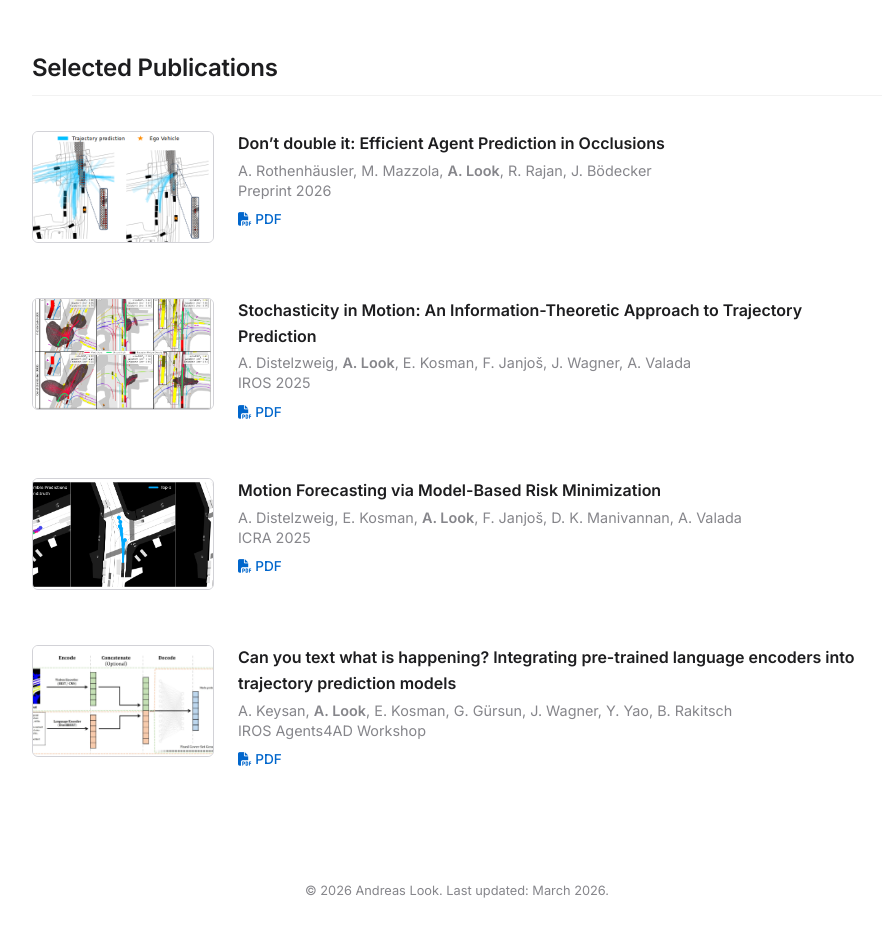
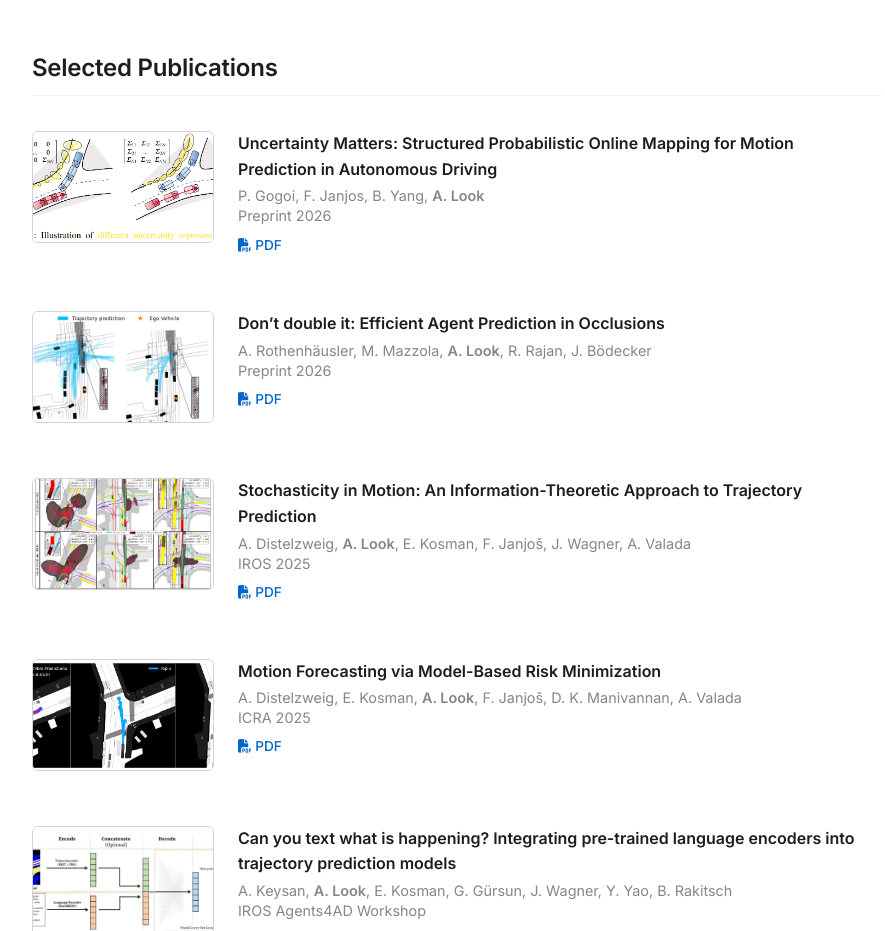
Before and after one commit to look-andreas/look-andreas.github.io, a plain HTML site: page index.html in a window 1280 px wide. Shown: the part 1120-2051 px from the top of the page, without its empty margins (183-1068 px from the left). Drawn offline with Linux system fonts and the light colour scheme.

Commit message:
add uncertainty matter paper

```diff
--- a/index.html
+++ b/index.html
@@ -262,6 +262,19 @@
         <h2>Selected Publications</h2>
 
         <div class="pub-row">
+            <img src="images/uncertainty_matter.png" alt="Paper preview" onerror="this.src='https://via.placeholder.com/180x110?text=UnvertaintyPrediction'" class="pub-preview">
+            <div class="pub-content">
+                <span class="item-title">Uncertainty Matters: Structured Probabilistic Online Mapping for Motion Prediction in Autonomous Driving</span>
+                <span class="item-meta">P. Gogoi, F. Janjos, B. Yang, <strong>A. Look</strong></span>
+                <span class="item-meta">Preprint 2026</span>
+                <div class="item-links">
+                    <a href="https://arxiv.org/abs/2603.20076"><i class="fas fa-file-pdf"></i> PDF</a>
+                </div>
+            </div>
+        </div>
+
+
+        <div class="pub-row">
             <img src="images/v1_occlusion.png" alt="Paper preview" onerror="this.src='https://via.placeholder.com/180x110?text=Prediction'" class="pub-preview">
             <div class="pub-content">
                 <span class="item-title">Don’t double it: Efficient Agent Prediction in Occlusions</span>
```
Also changed, not shown: images/uncertainty_matter.PNG (added), images/uncertainty_matter_2.PNG (added).
